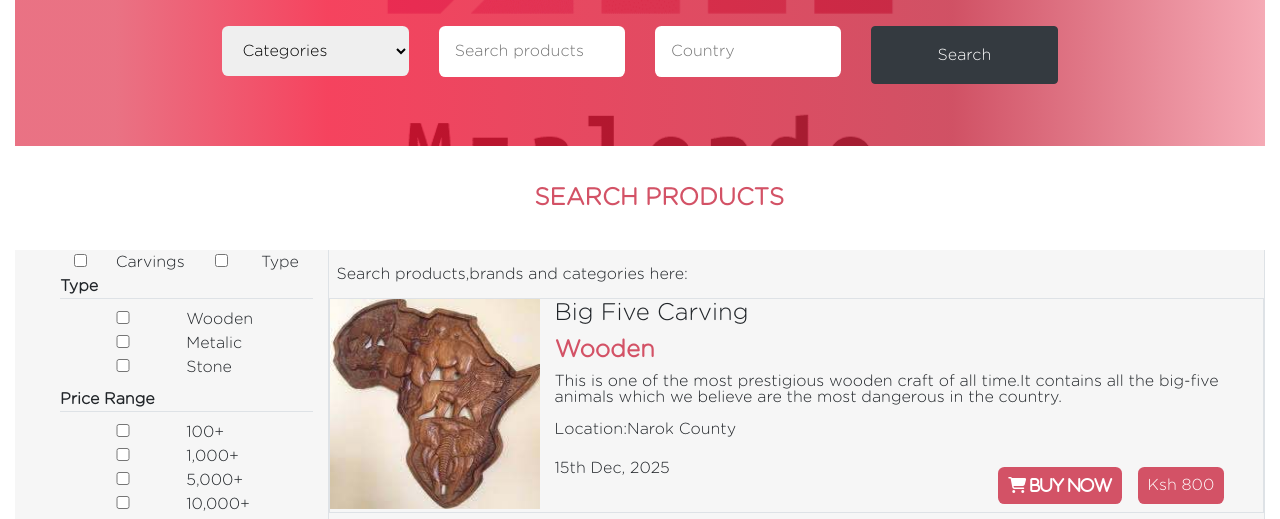
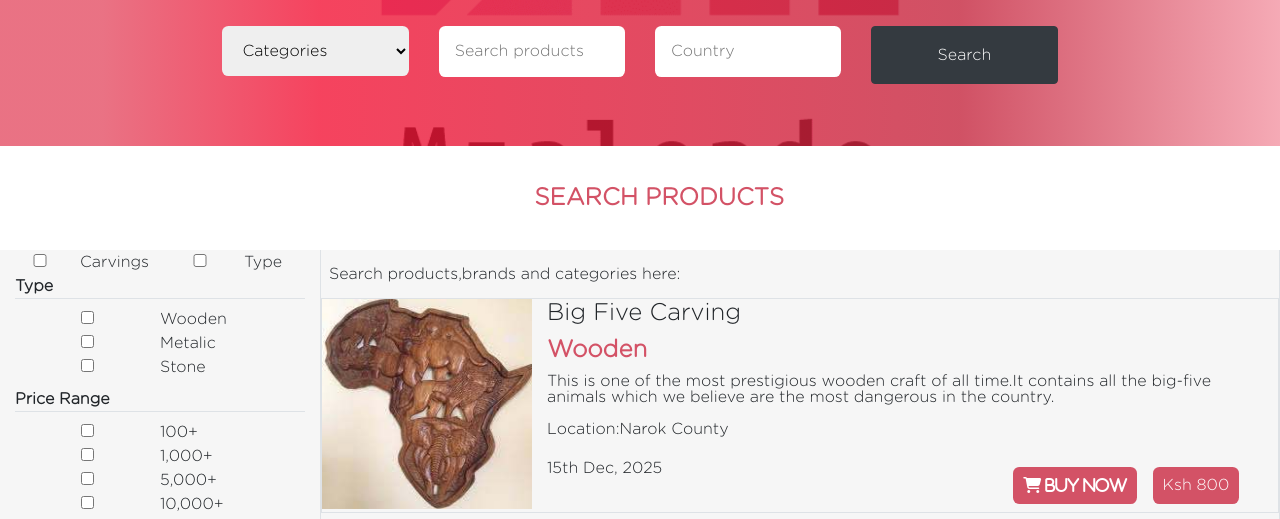
Before and after one commit to IjayAbby/Mzalendo-Online-Shop, a website: page search.html in a window 1280 px wide. Shown: the part 254-773 px from the top of the page. Drawn offline with nearby package versions, Linux system fonts and the light colour scheme.

Commit message:
remove extra padding in hero section change logo link path align filter elements to the left

```diff
--- a/search.html
+++ b/search.html
@@ -13,7 +13,7 @@
     <title>Mzalendo Online Shop</title>
 </head>
 
-<body class="container-fluid">
+<body>
 
     <nav class="navbar navbar-expand-sm fixed-top container-fluid d-sm-none">
 
@@ -56,7 +56,7 @@
 
         <ul>
             <li>
-                <a href="/index.html">
+                <a href="/">
                     <img src="assets/images/logo.png" class="logo" alt="" />
                     <h1 class="white-color ">MZALENDO</h1>
                 </a>
@@ -128,7 +128,7 @@
         <div class="main-section-search d-flex">
 
             <div class="col col-lg-3  d-sm-none d-xs-none d-md-block d-lg-block search-pane p-0 d-flex">
-                <aside class="aside-section display-none">
+                <aside class="display-none">
                     <div class="d-flex py-1">
                         <div class="col p-0 m-0">
                             <input type="checkbox" id="carving" name="carving" value="carving">
--- a/styles/style.scss
+++ b/styles/style.scss
@@ -330,8 +330,8 @@ select {
 }
 
 .shoe-image {
+  height: 200px;
   width: 100%;
-  height: 200px;
 }
 
 .plus-icon {
@@ -371,9 +371,9 @@ footer {
   padding: 0;
 }
 
-.aside-section {
-  margin-left: 30px;
-}
+// .aside-section {
+//   margin-left: 30px;
+// }
 
 .material-checkbox {
   @include flex();
```
Also changed, not shown: index.html (+1 -1 lines), styles/style.css, 1 other file.
